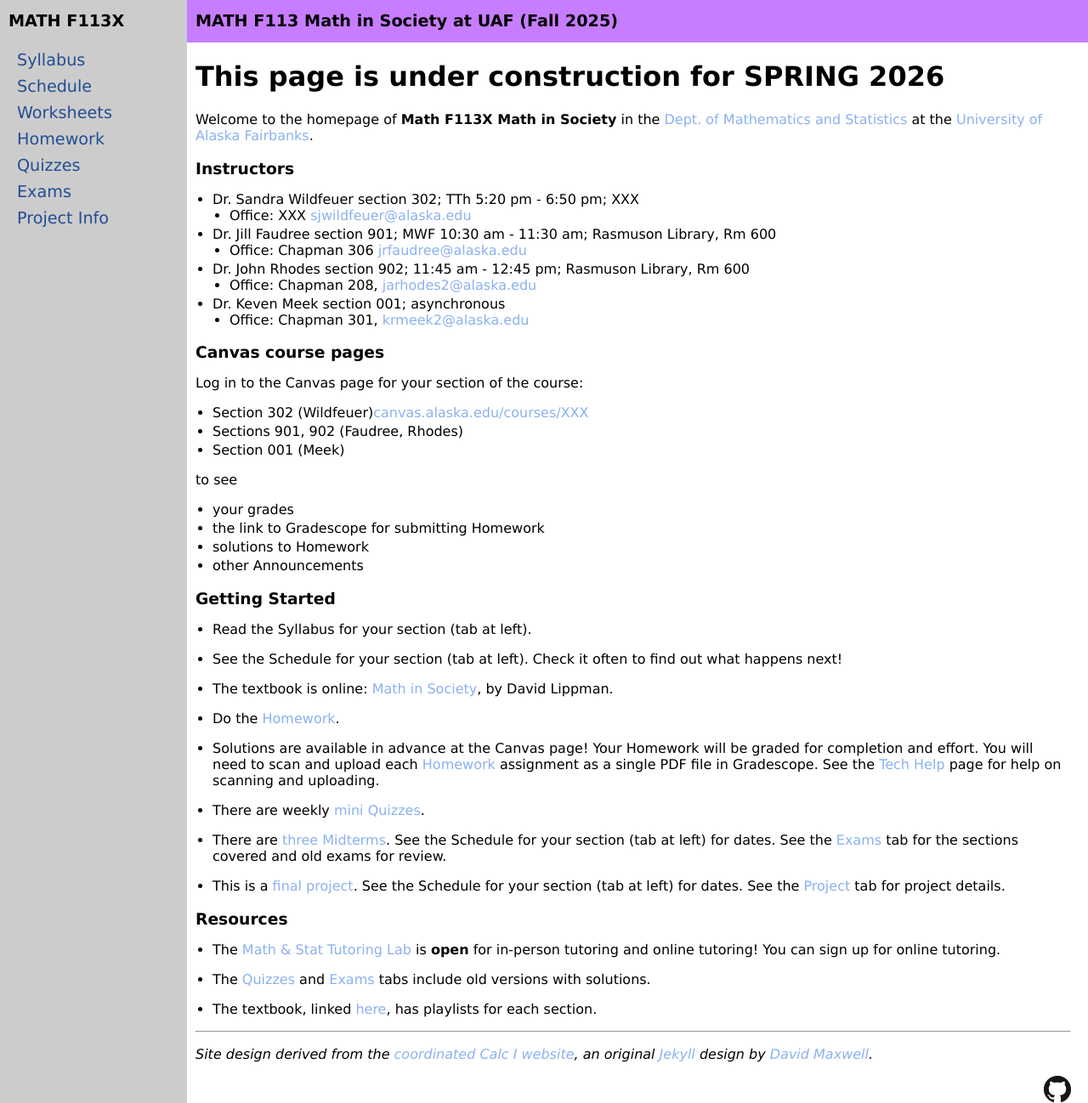
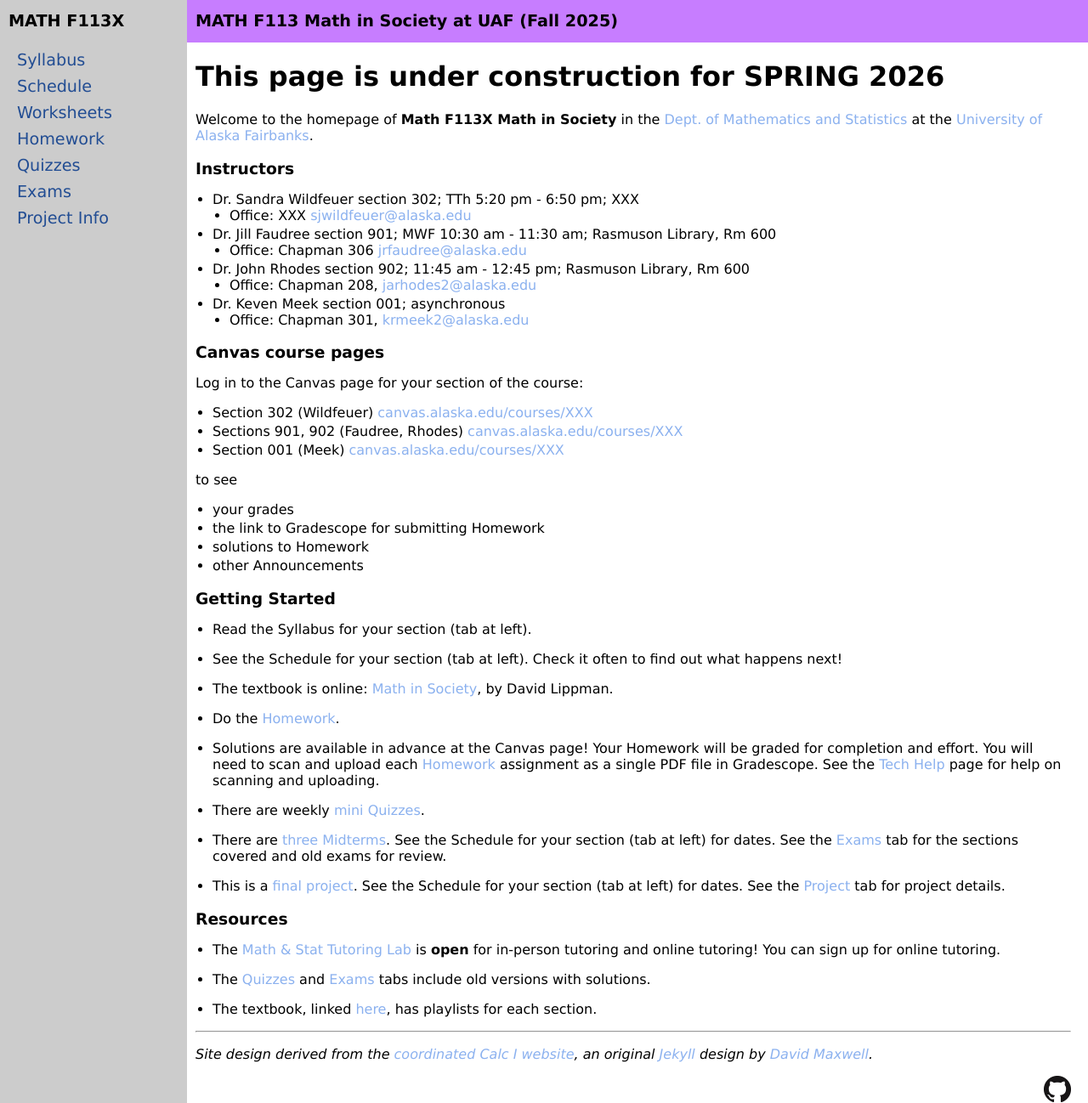
Before and after one commit to uaf-math/math113, a Jekyll site: the page built from index.md, in a window 1280 px wide and 1298 px high. Shown: the whole window at 85% size. Built offline with Jekyll 4.4.1, drawn with Linux system fonts in a browser that asks for light colours.

Commit message:
Update index.md

```diff
--- a/index.md
+++ b/index.md
@@ -21,9 +21,9 @@ Welcome to the homepage of **Math F113X Math in Society** in the [Dept. of Mathe
 
 Log in to the Canvas page for your section of the course:
 
- * Section 302 (Wildfeuer)[canvas.alaska.edu/courses/XXX](https://canvas.alaska.edu/courses/xxx)
- * Sections 901, 902 (Faudree, Rhodes) []()
- * Section 001 (Meek) []()
+ * Section 302 (Wildfeuer)  [canvas.alaska.edu/courses/XXX](https://canvas.alaska.edu/courses/xxx)
+ * Sections 901, 902 (Faudree, Rhodes)  [canvas.alaska.edu/courses/XXX](https://canvas.alaska.edu/courses/xxx)
+ * Section 001 (Meek)  [canvas.alaska.edu/courses/XXX](https://canvas.alaska.edu/courses/xxx)
 
 to see
 
```
